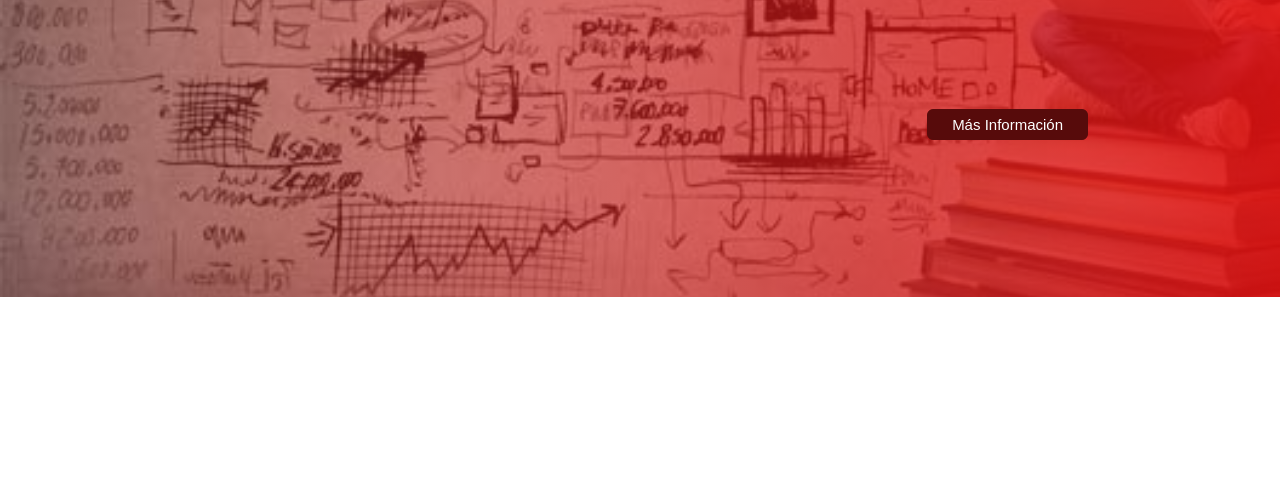
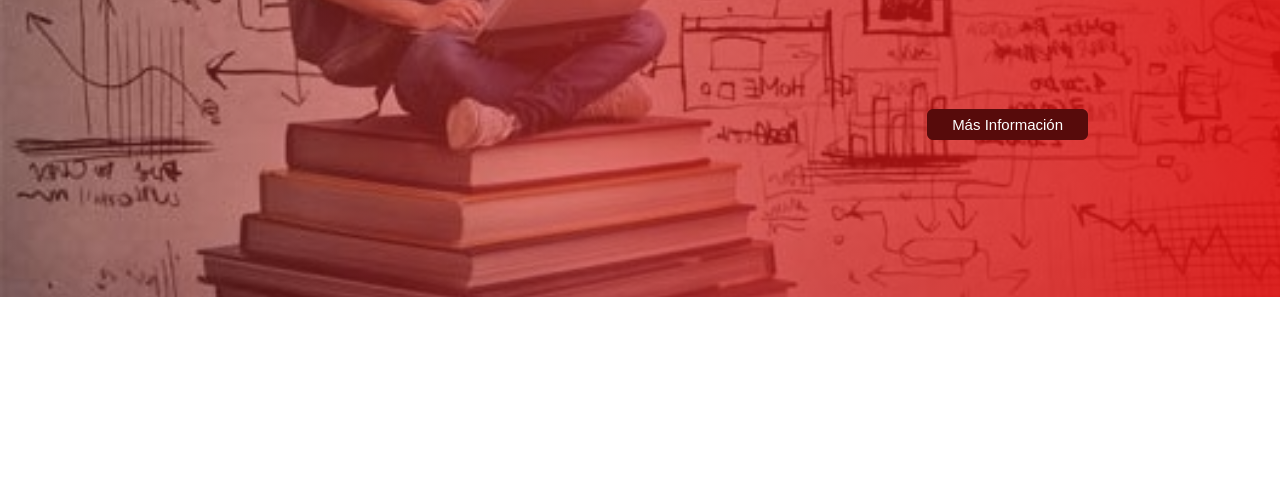
Before and after one commit to Trilarydev/Landing-Page_TEAM07, a plain HTML site: page index.html in a window 1280 px wide. Shown: the part 303-800 px from the top of the page. Drawn offline with Linux system fonts and the light colour scheme.

Commit message:
fix fondo

```diff
--- a/style.css
+++ b/style.css
@@ -28,8 +28,8 @@ header {
     width: 100%;
     height: 600px;
     background: #333333;  /* fallback for old browsers */
-    background: -webkit-linear-gradient(to right, #a1414157, #e11111e3), url(imagenes/fondo.jpeg); /* W3C, IE 10+/ Edge, Firefox 16+, Chrome 26+, Opera 12+, Safari 7+ */
-    background: linear-gradient(to right, #a1414157, #e11111e3), url(imagenes/fondo.jpeg); /* W3C, IE 10+/ Edge, Firefox 16+, Chrome 26+, Opera 12+, Safari 7+ */
+    background: -webkit-linear-gradient(to right, #a1414157, #e11111e3), url(imagenes/fondo.jpg); /* W3C, IE 10+/ Edge, Firefox 16+, Chrome 26+, Opera 12+, Safari 7+ */
+    background: linear-gradient(to right, #a1414157, #e11111e3), url(imagenes/fondo.jpg); /* W3C, IE 10+/ Edge, Firefox 16+, Chrome 26+, Opera 12+, Safari 7+ */
     background-size: cover;
     background-attachment: fixed;
 }
```
Also changed, not shown: imagenes/fondo.jpeg (deleted), imagenes/fondo.jpg (added).
